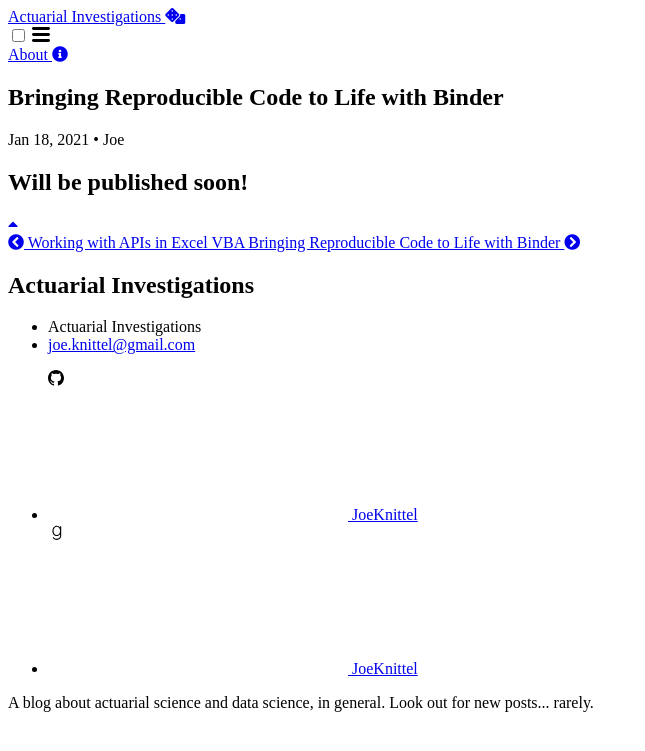
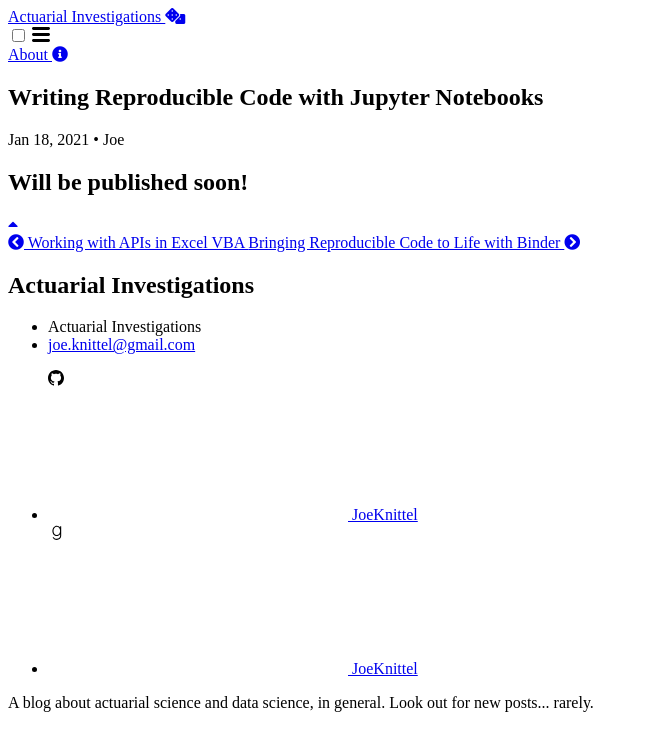
Before and after one commit to JoeKnittel/joeknittel.github.io, a Jekyll site: the page built from _posts/2021-01-30-Writing-Reproducible-Code-with-Jupyter-Notebooks.md, in a window 1280 px wide. Shown: the top 751 px of the page, without its empty margins (0-645 px from the left). Built offline with Jekyll 4.4.1, drawn with Linux system fonts in a browser that asks for light colours; nearby versions of some CDN libraries.

Commit message:
Update 2021-01-30-Writing-Reproducible-Code-with-Jupyter-Notebooks.md

```diff
--- a/_posts/2021-01-30-Writing-Reproducible-Code-with-Jupyter-Notebooks.md
+++ b/_posts/2021-01-30-Writing-Reproducible-Code-with-Jupyter-Notebooks.md
@@ -1,5 +1,5 @@
 ---
-title: Bringing Reproducible Code to Life with Binder
+title: Writing Reproducible Code with Jupyter Notebooks
 output:
   md_document:
     variant: gfm
```
